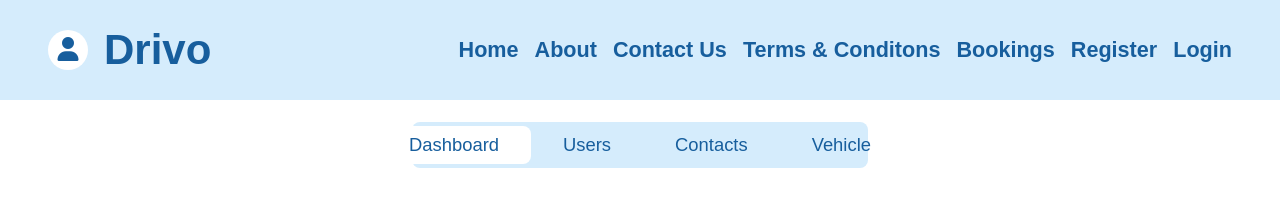
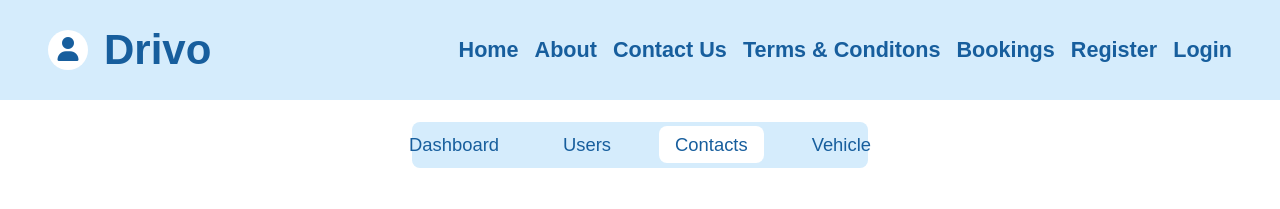
Before and after one commit to biswojitbiswal/DRIVO, a React (Vite) app in the folder CLIENT/: page /admin/contacts in a window 1280 px wide. Shown: the top 209 px of the page. Built offline with nearby package versions, Linux system fonts and the light colour scheme; no server answers.

Commit message:
adjust admin nav menu

```diff
--- a/CLIENT/src/AdminPanel/AdminLayout.jsx
+++ b/CLIENT/src/AdminPanel/AdminLayout.jsx
@@ -2,11 +2,6 @@ import React, { useState } from 'react'
 import { NavLink, Outlet } from 'react-router-dom'
 
 function AdminLayout() {
-    const [menu, setMenu] = useState('dashboard')
-
-    const handleNavbar = (menuItem) => {
-        setMenu(menuItem);
-    }
 
   return (
     <>
@@ -14,22 +9,22 @@ function AdminLayout() {
         <div className="admin-controller">
           <div className="admin-nav">
             <ul>
-                    <li onClick={() => handleNavbar('dashboard')} className={menu === 'dashboard' ? 'admin-nav-active' : ''}>
-                        <NavLink to="/admin">Dashboard</NavLink>
+              <li>
+                <NavLink to="/admin" className={({ isActive }) => (isActive ? 'admin-nav-active' : "")} end>Dashboard</NavLink>
+                {/* end prop. This ensures that the active class is only applied when the path matches exactly. */}
               </li>
 
-                    <li onClick={() => handleNavbar('users')} className={menu === 'users' ? 'admin-nav-active' : ''}>
-                        <NavLink to="/admin/users">Users</NavLink>
+              <li>
+                <NavLink to="/admin/users" className={({ isActive }) => (isActive ? 'admin-nav-active' : "")}>Users</NavLink>
               </li>
-                    <li onClick={() => handleNavbar('contacts')} className={menu === 'contacts' ? 'admin-nav-active' : ''}>
-                        <NavLink to="/admin/contacts">Contacts</NavLink>
+              <li>
+                <NavLink to="/admin/contacts" className={({ isActive }) => (isActive ? 'admin-nav-active' : "")}>Contacts</NavLink>
               </li>
-                    <li onClick={() => handleNavbar('vehicle')} className={menu === 'vehicle' ? 'admin-nav-active' : ''}>
-                        <NavLink to="/admin/vehicles">Vehicle</NavLink>
+              <li>
+                <NavLink to="/admin/vehicles" className={({ isActive }) => (isActive ? 'admin-nav-active' : "")}>Vehicle</NavLink>
               </li>
 
             </ul>
-
           </div>
           <Outlet />
 
```
Lines whose indentation alone changed are shown as unchanged.
